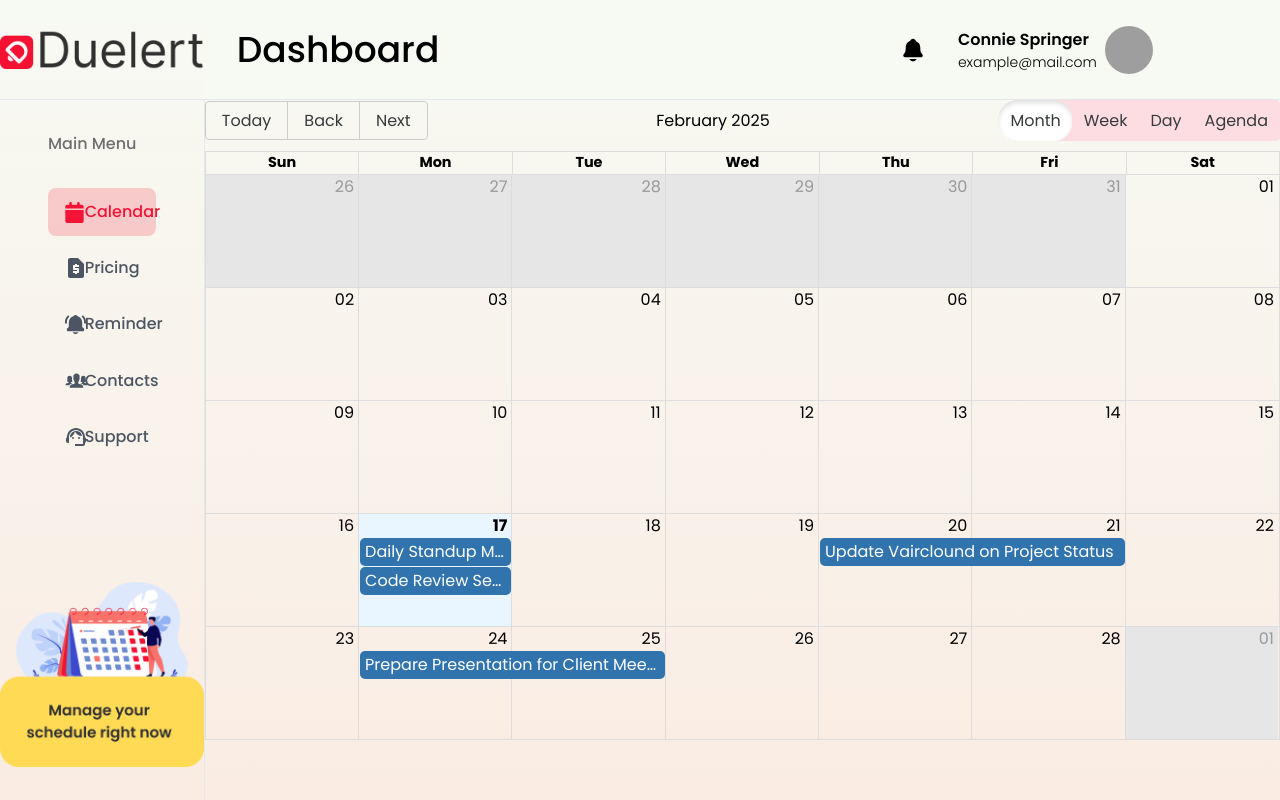
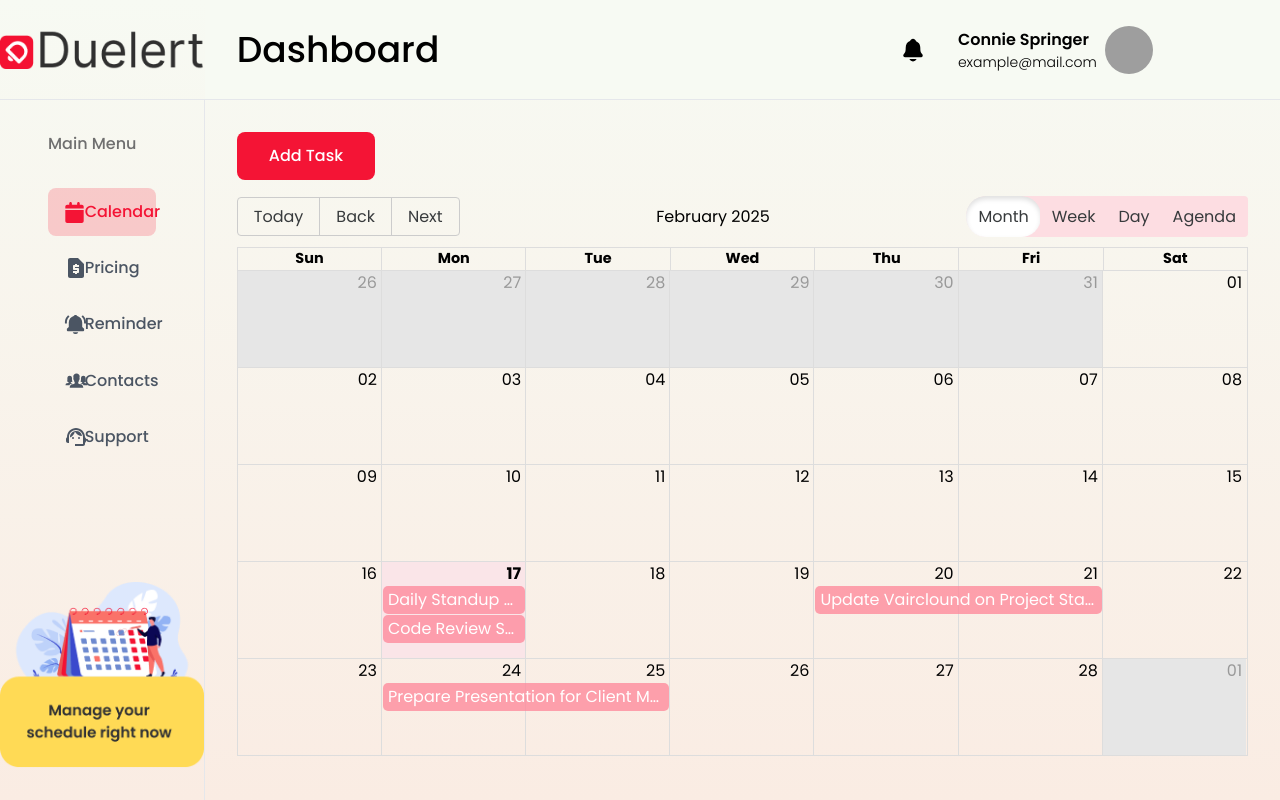
Before and after one commit to solaiman-siam/duelert-main, a React (Vite) app: page /client in a window 1280 px wide. Built offline with nearby package versions, Linux system fonts and the light colour scheme; grey boxes are pictures that could not be loaded.

Commit message:
added seo page

```diff
--- a/src/components/price-sections/Qna.jsx
+++ b/src/components/price-sections/Qna.jsx
@@ -64,14 +64,14 @@ function Qna() {
                   key={qna.id}
                   header={
                     <h2
-                      className={`font-semibold font-inter text-xl py-4 px-2`}
-                    >{`${index + 1}.${qna?.question}`}</h2>
+                      className={`font-medium font-poppins font-inter text-xl py-4 px-2`}
+                    >{`${index + 1}. ${qna?.question}`}</h2>
                   }
                   className={`${qna.id == activeKey ? "bg-white" : "bg-transparent"} transition-all duration-300`}
                 >
                   <Typography.Text>
                     <div className="px-2 font-inter">
-                      <p className="font-medium  text-base">{qna?.answer}</p>
+                      <p className=" font-poppins  text-base">{qna?.answer}</p>
                     </div>
                   </Typography.Text>
                 </CollapsePanel>
--- a/src/index.css
+++ b/src/index.css
@@ -147,3 +147,11 @@ body {
   border-radius: 20px !important;
 
 }
+
+.rbc-today {
+  background-color: #fae5e8 !important;
+}
+
+.rbc-event, .rbc-day-slot .rbc-background-event {
+  background-color: #ff8396bb !important;
+}
--- a/src/pages/client-dashboard/Calender.jsx
+++ b/src/pages/client-dashboard/Calender.jsx
@@ -3,6 +3,11 @@ import  { useState } from "react";
 import { Calendar, momentLocalizer } from "react-big-calendar";
 import moment from "moment";
 
+import
+{ Modal }
+from
+"antd"
+;
 import "react-big-calendar/lib/css/react-big-calendar.css";
 
 const localizer = momentLocalizer(moment);
@@ -37,16 +42,53 @@ const Calender = () => {
     },
   ]);
 
+  const [open, setOpen] = useState(false);
+
+  const showModal = () => {
+    setOpen(true);
+  };
+
+  const handleOk = (e) => {
+    console.log(e);
+    setOpen(false);
+  };
+
+  const handleCancel = (e) => {
+    console.log(e);
+    setOpen(false);
+  };
+
   const allEvents = [...regularTasks, ...futureTasks];
 
   return (
-    <div className="App">
+    <div className="p-8 font-poppins">
+
+      <div className="pb-4" onClick={showModal}>
+        <button className="px-8 py-3 rounded-lg bg-primary text-white font-poppins font-medium ">Add Task</button>
+      </div>
+
+      <Modal
+        title="Add your task"
+        open={open}
+        onOk={handleOk}
+        onCancel={handleCancel}
+        okButtonProps={{ disabled: false }}
+        cancelButtonProps={{ disabled: false }}
+      >
+        <div className="flex flex-col gap-2 font-poppins">
+          <input type="date" name="" id="" />
+
+          <div className="pt-4 w-full">
+            <textarea className="w-full h-32 rounded-lg border px-4 py-2" name="" id=""></textarea>
+          </div>
+        </div>
+      </Modal>
       <Calendar
         localizer={localizer}
         defaultDate={new Date()}
         defaultView="month"
         events={allEvents}
-        style={{ height: "80vh" }}
+        style={{ height: "70vh" }}
       />
     </div>
   );
```
